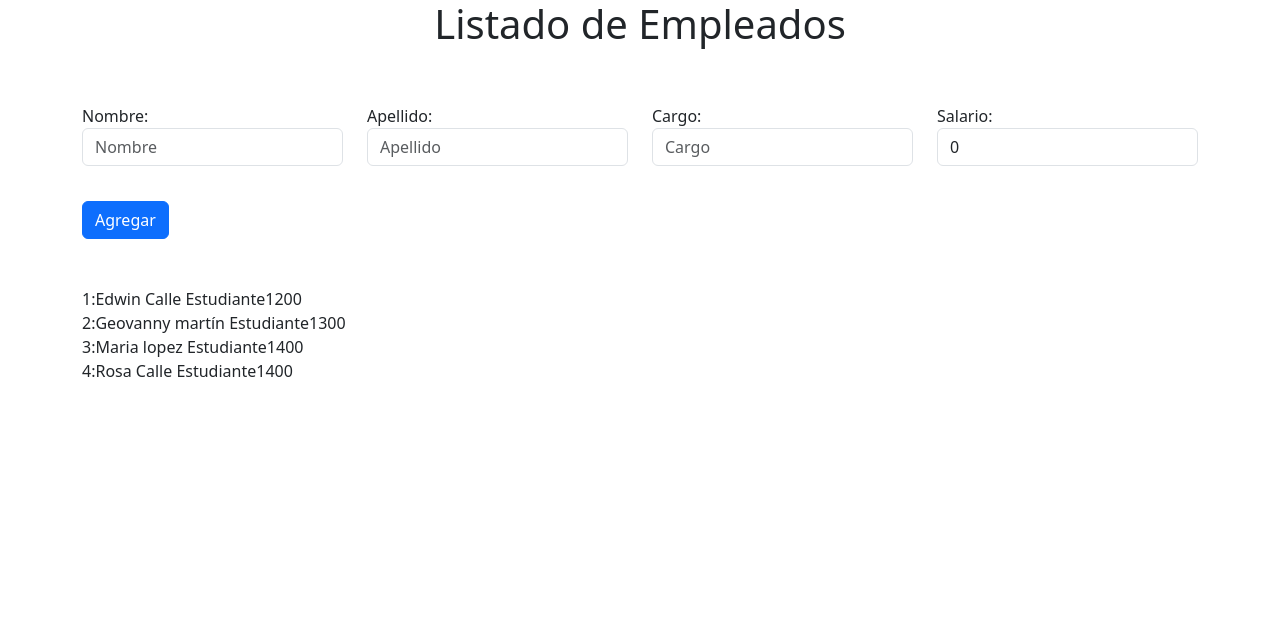
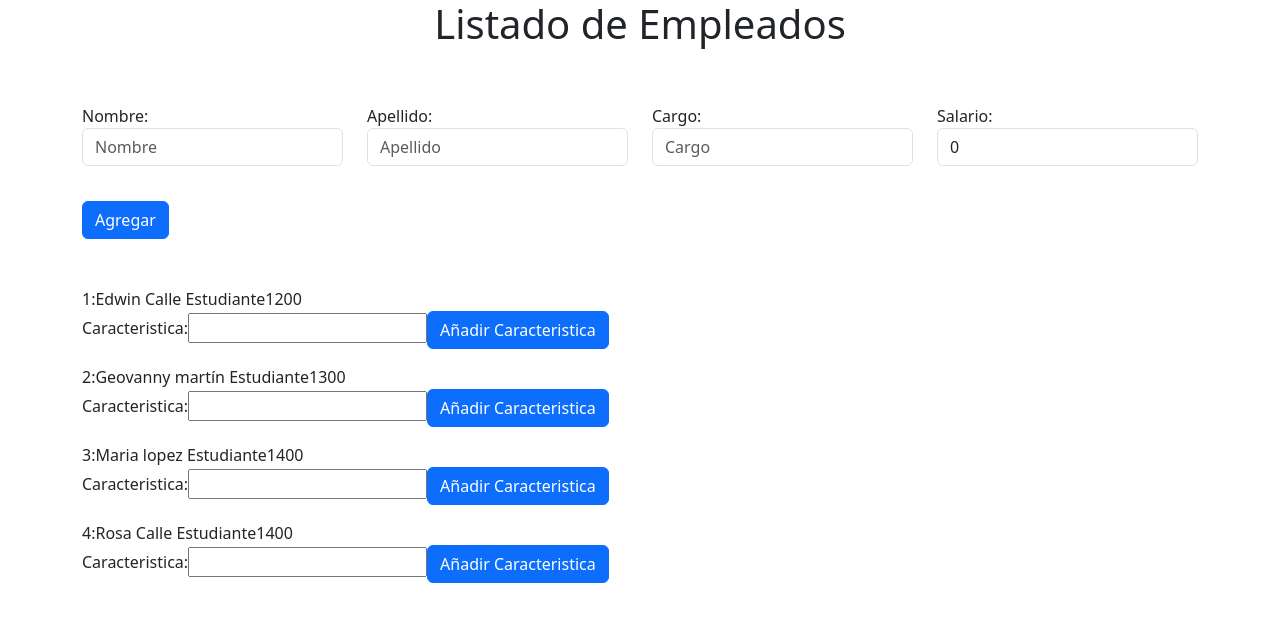
Before and after one commit to Edwin087/CURSOO_ANGULAR, an Angular app in the folder app-empleados/: page / in a window 1280 px wide. Shown: the top 622 px of the page. Built offline with nearby package versions, Linux system fonts and the light colour scheme.

Commit message:
practica listado de empleados con ngfor, interpolacion, ngModel, @Input(padreAhijo), Output(hijoApadre)

```diff
--- a/app-empleados/src/app/app.component.html
+++ b/app-empleados/src/app/app.component.html
@@ -63,14 +63,9 @@
 </div>
 <br />
 <br />
-
-<div class="container">
-  <div class="row">
-    <div class="col">
-      <div *ngFor="let empleado of empleados; let i = index">
-        {{ i + 1 }}:{{ empleado.nombre }} {{ empleado.apellido }}
-        {{ empleado.cargo }}{{ empleado.salario }}
-      </div>
-    </div>
-  </div>
-</div>
+<!-- componente hijo le ponemos dentro de este comoponente padre Comunicación entre componentes, le damos un nombre identificativo a las variables en este caso empleado e i dentro de [] que vamos a pasar al componente hijo.. esto luego nos vamos a la clase del componente hijo a espesificar-->
+<app-empleadohijo-c
+  *ngFor="let empleado of empleados; let i = index"
+  [empleadoDeLista]="empleado"
+  [indice]="i"
+></app-empleadohijo-c>
--- a/app-empleados/src/app/app.module.ts
+++ b/app-empleados/src/app/app.module.ts
@@ -3,9 +3,11 @@ import { BrowserModule } from '@angular/platform-browser';
 
 import { AppComponent } from './app.component';
 import { FormsModule } from '@angular/forms';
+import { EmpleadohijoCComponent } from './empleadohijo-c/empleadohijo-c.component';
+import { CaracteristicasEmpleadoCComponent } from './caracteristicas-empleado-c/caracteristicas-empleado-c.component';
 
 @NgModule({
-  declarations: [AppComponent],
+  declarations: [AppComponent, EmpleadohijoCComponent, CaracteristicasEmpleadoCComponent],
   imports: [BrowserModule, FormsModule],
   providers: [],
   bootstrap: [AppComponent],
--- /dev/null
+++ b/app-empleados/src/app/caracteristicas-empleado-c/caracteristicas-empleado-c.component.html
@@ -0,0 +1,9 @@
+<label>Caracteristica:</label>
+<!-- nuevaCaracteristica es un identificativo que recoje la información del imnput lo que agregemos -->
+<input type="text" #nuevaCaracteristica />
+<button
+  (click)="agregaCaracteristicas(nuevaCaracteristica.value)"
+  class="btn btn-primary"
+>
+  Añadir Caracteristica
+</button>
--- /dev/null
+++ b/app-empleados/src/app/caracteristicas-empleado-c/caracteristicas-empleado-c.component.ts
@@ -0,0 +1,14 @@
+import { Component, EventEmitter, Output } from '@angular/core';
+
+@Component({
+  selector: 'app-caracteristicas-empleado-c',
+  templateUrl: './caracteristicas-empleado-c.component.html',
+  styleUrls: ['./caracteristicas-empleado-c.component.css'],
+})
+export class CaracteristicasEmpleadoCComponent {
+  // preparación del componente hijo seguir la documentación guia en https://angular.io/guide/inputs-outputs
+  @Output() caracteristicasEmpleado = new EventEmitter<string>();
+  agregaCaracteristicas(value: string) {
+    this.caracteristicasEmpleado.emit(value);
+  }
+}
--- /dev/null
+++ b/app-empleados/src/app/empleadohijo-c/empleadohijo-c.component.html
@@ -0,0 +1,22 @@
+<div class="container">
+  <div class="row">
+    <div class="col">
+      <!-- Aqui espesificamos las variables que se hizo referencia del componente padre que estas eran empleadoDeLista e indice -->
+      <div>
+        {{ indice + 1 }}:{{ empleadoDeLista.nombre }}
+        {{ empleadoDeLista.apellido }} {{ empleadoDeLista.cargo
+        }}{{ empleadoDeLista.salario }}
+      </div>
+      <!-- del hijo al padre siguiendo la documentación -->
+      <app-caracteristicas-empleado-c
+        (caracteristicasEmpleado)="agragarCaracteristica($event)"
+      ></app-caracteristicas-empleado-c>
+
+      <ul style="list-style: none">
+        <li *ngFor="let caracteristica of arrayCaracteristas">
+          {{ caracteristica }}
+        </li>
+      </ul>
+    </div>
+  </div>
+</div>
--- /dev/null
+++ b/app-empleados/src/app/empleadohijo-c/empleadohijo-c.component.ts
@@ -0,0 +1,19 @@
+import { Component, Input } from '@angular/core';
+import { Empleado } from '../empleado.model';
+
+@Component({
+  selector: 'app-empleadohijo-c',
+  templateUrl: './empleadohijo-c.component.html',
+  styleUrls: ['./empleadohijo-c.component.css'],
+})
+export class EmpleadohijoCComponent {
+  // especificamos lo que el hijo va a recibir desde el padre con @Imnput y le vamos a pasar en el componente html
+  @Input() empleadoDeLista: Empleado;
+  @Input() indice: number;
+
+  // crramos un array del hijo va a pasar al padre
+  arrayCaracteristas = [''];
+  agragarCaracteristica(nuevaCaracteristica: string) {
+    this.arrayCaracteristas.push(nuevaCaracteristica);
+  }
+}
--- a/app-empleados/tsconfig.json
+++ b/app-empleados/tsconfig.json
@@ -2,6 +2,7 @@
 {
   "compileOnSave": false,
   "compilerOptions": {
+    "strictPropertyInitialization": false,
     "baseUrl": "./",
     "outDir": "./dist/out-tsc",
     "forceConsistentCasingInFileNames": true,
```
Also changed, not shown: app-empleados/src/app/caracteristicas-empleado-c/caracteristicas-empleado-c.component.css (added), app-empleados/src/app/empleadohijo-c/empleadohijo-c.component.css (added), 2 other files (tests, documents, lock files or other folders).
